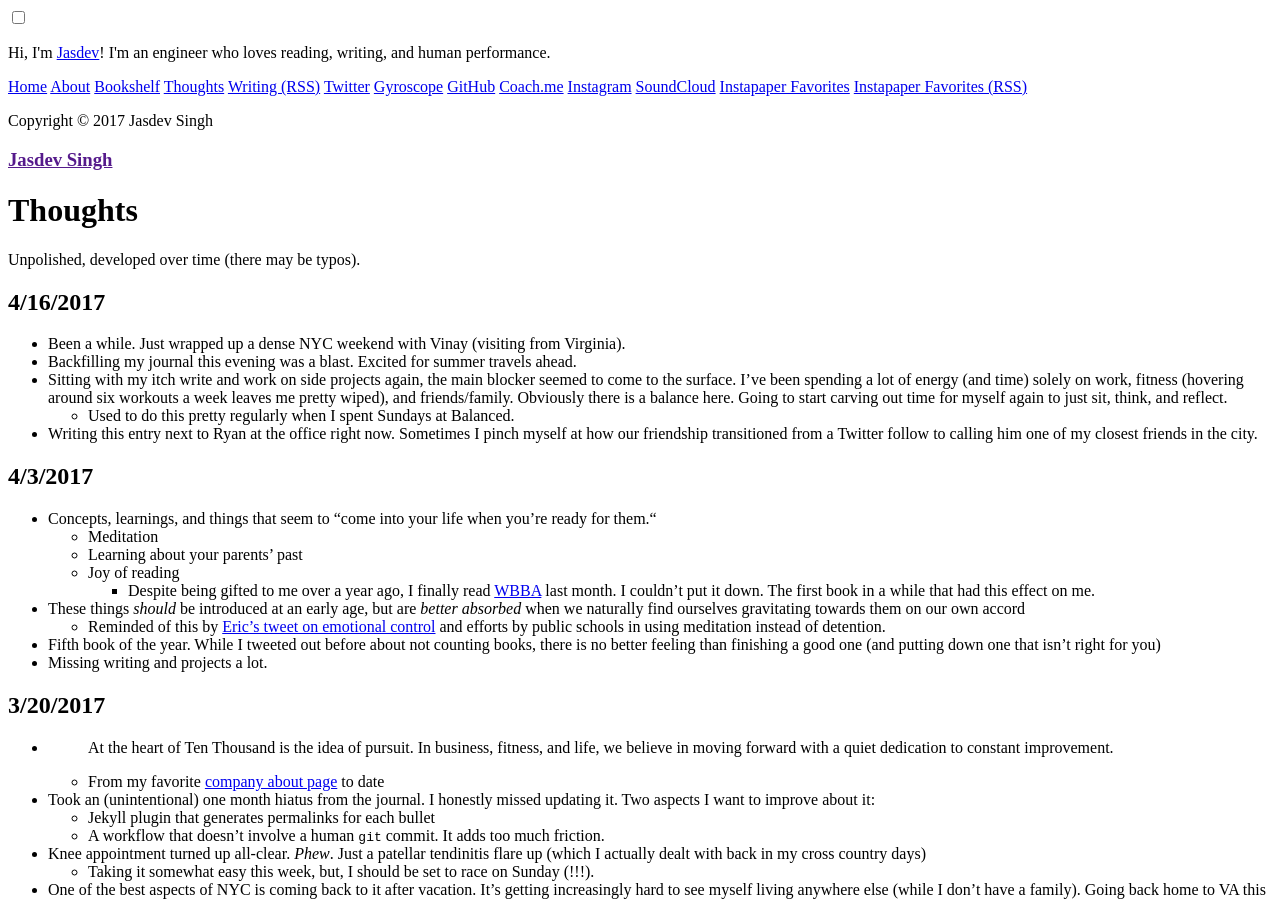
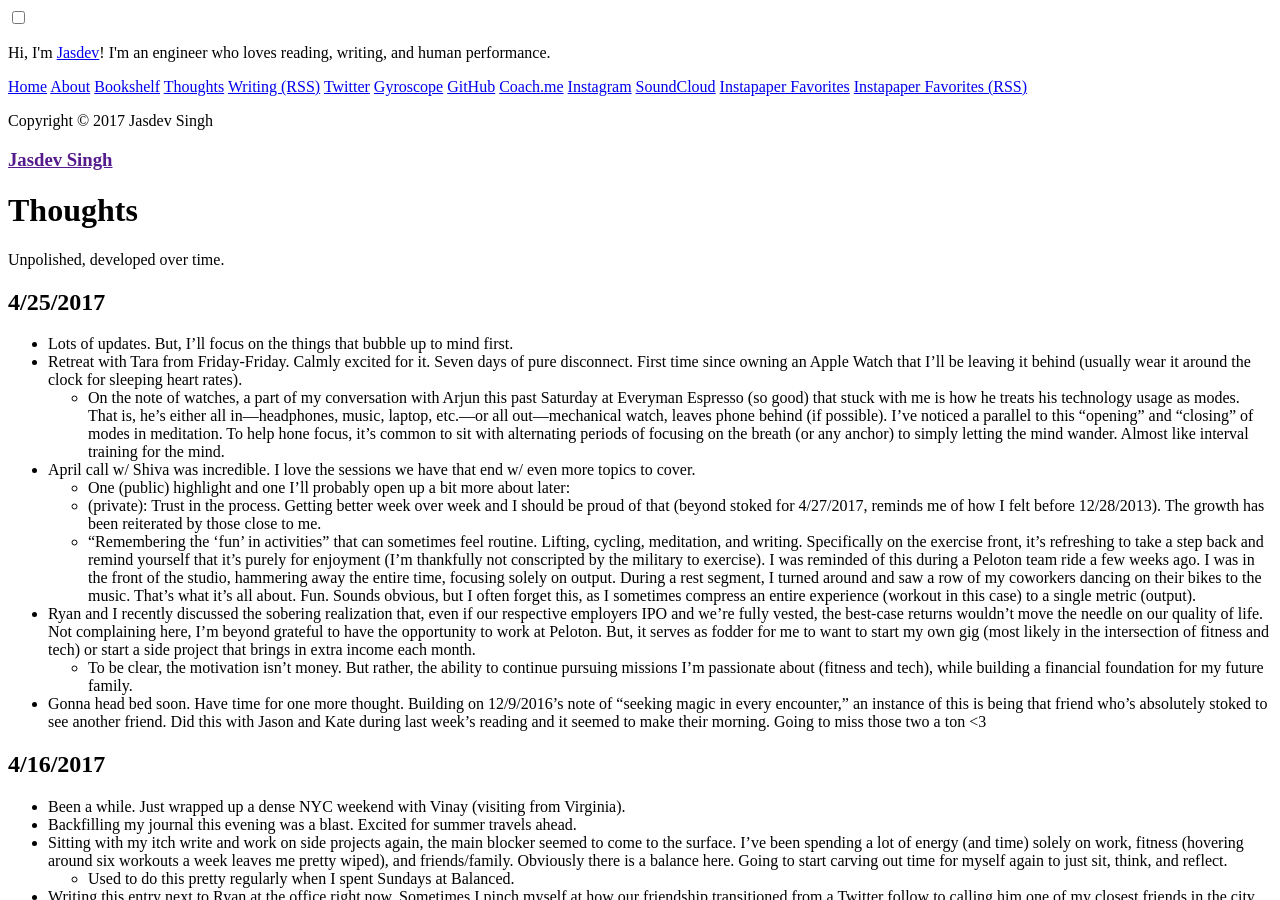
Before and after one commit to rvsrvs/jasdev.github.io, a Jekyll site: the page built from thoughts.md, in a window 1280 px wide and 900 px high. Built offline with Jekyll 4.4.1, drawn with Linux system fonts in a browser that asks for light colours.

Commit message:
4/25 entry

```diff
--- a/thoughts.md
+++ b/thoughts.md
@@ -3,7 +3,19 @@ layout: page
 title: Thoughts
 ---
 
-Unpolished, developed over time (there may be typos).
+Unpolished, developed over time.
+
+## 4/25/2017
+- Lots of updates. But, I’ll focus on the things that bubble up to mind first.
+- Retreat with Tara from Friday-Friday. Calmly excited for it. Seven days of pure disconnect. First time since owning an Apple Watch that I’ll be leaving it behind (usually wear it around the clock for sleeping heart rates).
+	- On the note of watches, a part of my conversation with Arjun this past Saturday at Everyman Espresso (so good) that stuck with me is how he treats his technology usage as modes. That is, he’s either all in—headphones, music, laptop, etc.—or all out—mechanical watch, leaves phone behind (if possible). I’ve noticed a parallel to this “opening” and “closing” of modes in meditation. To help hone focus, it’s common to sit with alternating periods of focusing on the breath (or any anchor) to simply letting the mind wander. Almost like interval training for the mind.
+- April call w/ Shiva was incredible. I love the sessions we have that end w/ even more topics to cover.
+	- One (public) highlight and one I’ll probably open up a bit more about later:
+	- (private): Trust in the process. Getting better week over week and I should be proud of that (beyond stoked for 4/27/2017, reminds me of how I felt before 12/28/2013). The growth has been reiterated by those close to me.
+	- “Remembering the ‘fun’ in activities” that can sometimes feel routine. Lifting, cycling, meditation, and writing. Specifically on the exercise front, it’s refreshing to take a step back and remind yourself that it’s purely for enjoyment (I’m thankfully not conscripted by the military to exercise). I was reminded of this during a Peloton team ride a few weeks ago. I was in the front of the studio, hammering away the entire time, focusing solely on output. During a rest segment, I turned around and saw a row of my coworkers dancing on their bikes to the music. That’s what it’s all about. Fun. Sounds obvious, but I often forget this, as I sometimes compress an entire experience (workout in this case) to a single metric (output).
+- Ryan and I recently discussed the sobering realization that, even if our respective employers IPO and we’re fully vested, the  best-case returns wouldn’t move the needle on our quality of life. Not complaining here, I’m beyond grateful to have the opportunity to work at Peloton. But, it serves as fodder for me to want to start my own gig (most likely in the intersection of fitness and tech) or start a side project that brings in extra income each month.
+	- To be clear, the motivation isn’t money. But rather, the ability to continue pursuing missions I’m passionate about (fitness and tech), while building a financial foundation for my future family.
+- Gonna head bed soon. Have time for one more thought. Building on 12/9/2016’s note of “seeking magic in every encounter,” an instance of this is being that friend who’s absolutely stoked to see another friend. Did this with Jason and Kate during last week’s reading and it seemed to make their morning. Going to miss those two a ton <3
 
 ## 4/16/2017
 - Been a while. Just wrapped up a dense NYC weekend with Vinay (visiting from Virginia).
```
